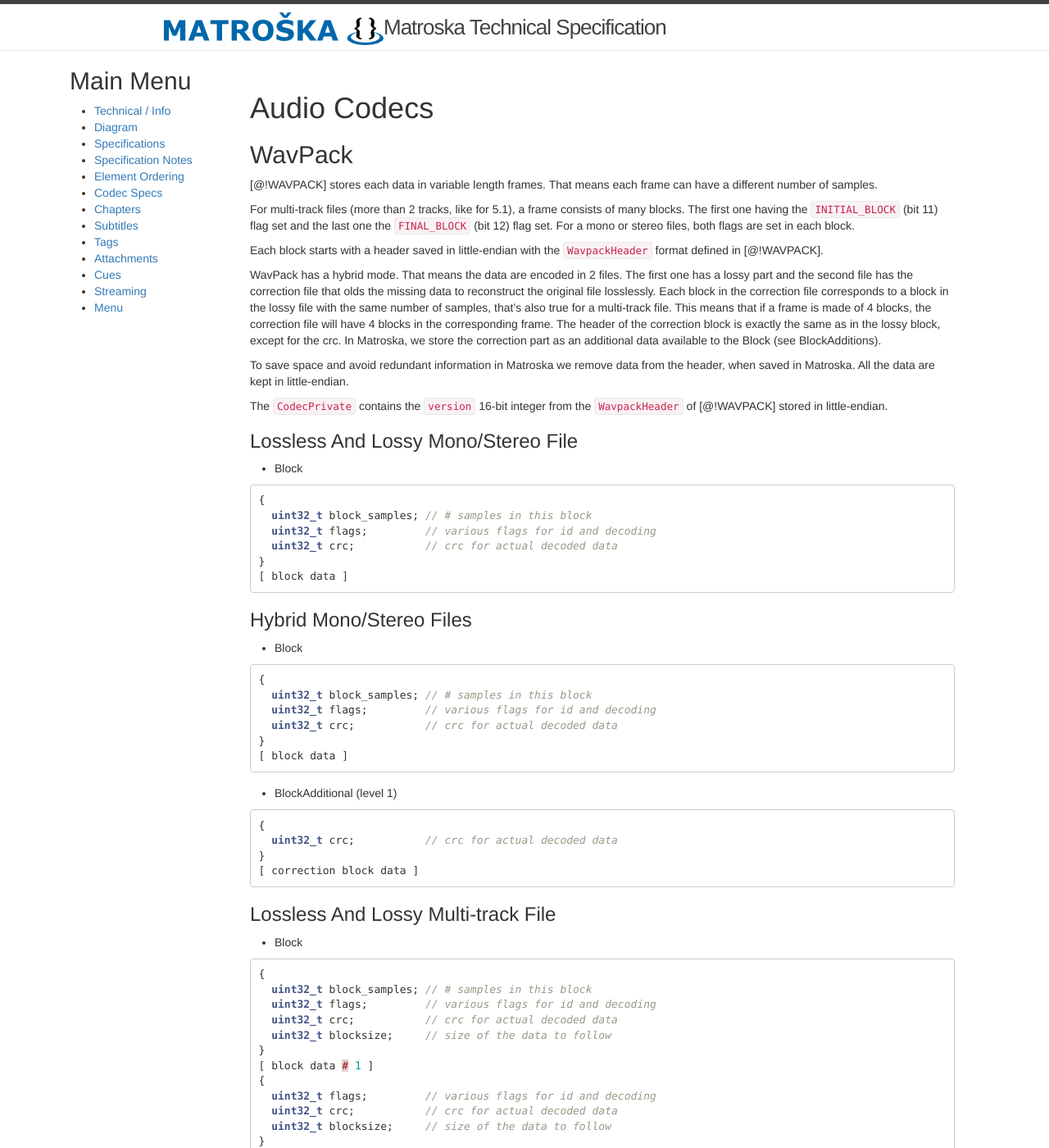
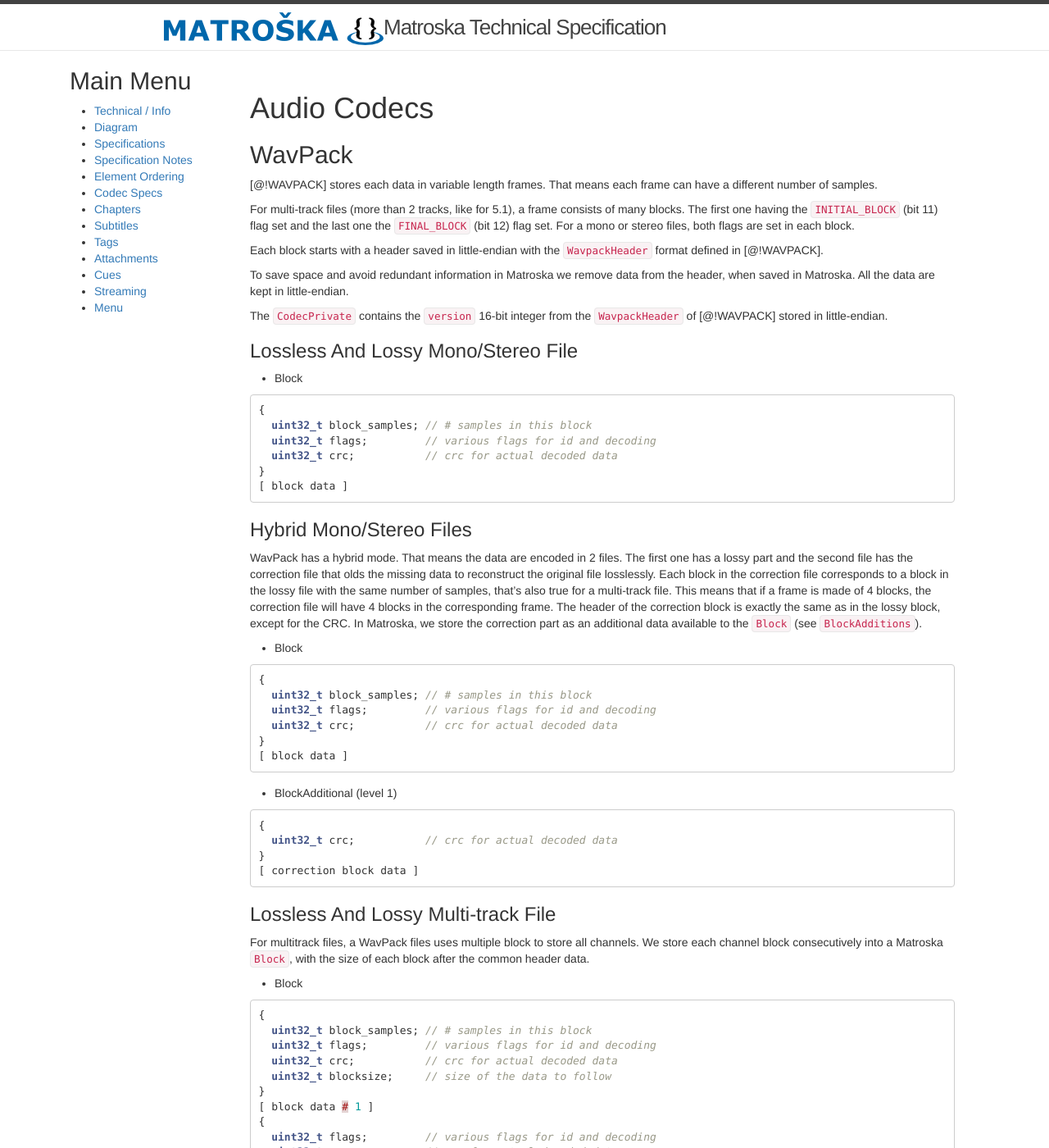
Before and after one commit to ietf-wg-cellar/matroska-specification, a Jekyll site: the page built from wavpack.md, in a window 1280 px wide and 1400 px high. Shown: the whole window at 82% size. Built offline with Jekyll 4.4.1, drawn with Linux system fonts in a browser that asks for light colours; our own code applies the rules of GitHub Pages for plain Markdown files; some of the changed text lies outside the part shown.

Commit message:
add introductions in the different wavpack modes

````diff
--- a/wavpack.md
+++ b/wavpack.md
@@ -34,6 +31,8 @@
 ```
 
 ### Hybrid Mono/Stereo Files
+
+WavPack has a hybrid mode. That means the data are encoded in 2 files. The first one has a lossy part and the second file has the correction file that olds the missing data to reconstruct the original file losslessly. Each block in the correction file corresponds to a block in the lossy file with the same number of samples, that's also true for a multi-track file. This means that if a frame is made of 4 blocks, the correction file will have 4 blocks in the corresponding frame. The header of the correction block is exactly the same as in the lossy block, except for the CRC. In Matroska, we store the correction part as an additional data available to the `Block` (see `BlockAdditions`).
 
 * Block
 
@@ -56,6 +55,9 @@
 ```
 
 ### Lossless And Lossy Multi-track File
+
+For multitrack files, a WavPack files uses multiple block to store all channels.
+We store each channel block consecutively into a Matroska `Block`, with the size of each block after the common header data.
 
 * Block
 
@@ -83,6 +85,11 @@
 ```
 
 ### Hybrid Multi-track Files
+
+Here we store the multichannel lossy blocks as for non-hybrid file.
+
+The `BlockAdditional` contains the correction multi-channel blocks.
+They are stored consecutively with their CRC and blocksize.
 
 * Block
 
````
Also changed, not shown: other parts of wavpack.md (+0 -3 lines).
